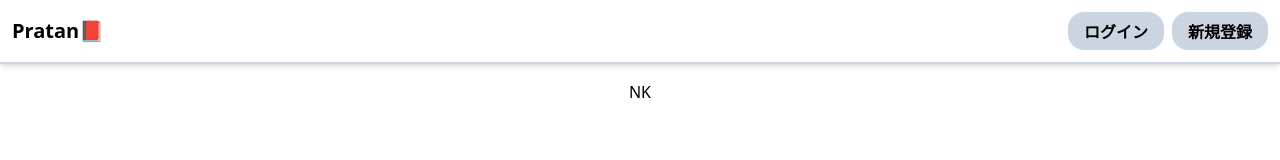
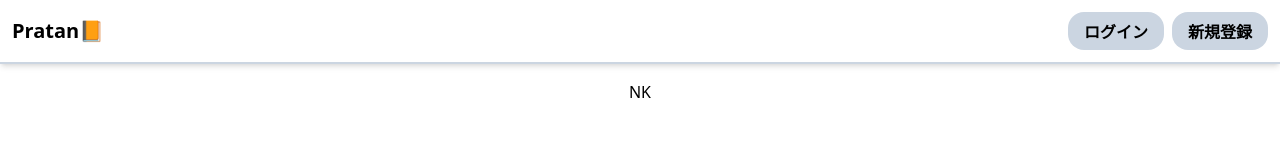
Before and after one commit to kikudesuyo/pratan, a React (Vite) app in the folder frontend/: page / in a window 1280 px wide. Shown: the top 160 px of the page. Built offline with nearby package versions, Linux system fonts and the light colour scheme.

Commit message:
modify header

```diff
--- a/frontend/src/components/Header.tsx
+++ b/frontend/src/components/Header.tsx
@@ -2,7 +2,7 @@ const Header = () => {
   return (
     <header className="sticky top-0 flex h-16 justify-between border-b-2 border-slate-300 bg-white p-3 shadow-md">
       <div className="flex flex-col justify-center text-xl font-bold">
-        <p>Pratan📕</p>
+        <p>Pratan📙</p>
       </div>
       <div className="flex gap-2">
         <p className="rounded-2xl bg-slate-300 px-4 py-2 text-center font-bold hover:bg-gray-400">
```
